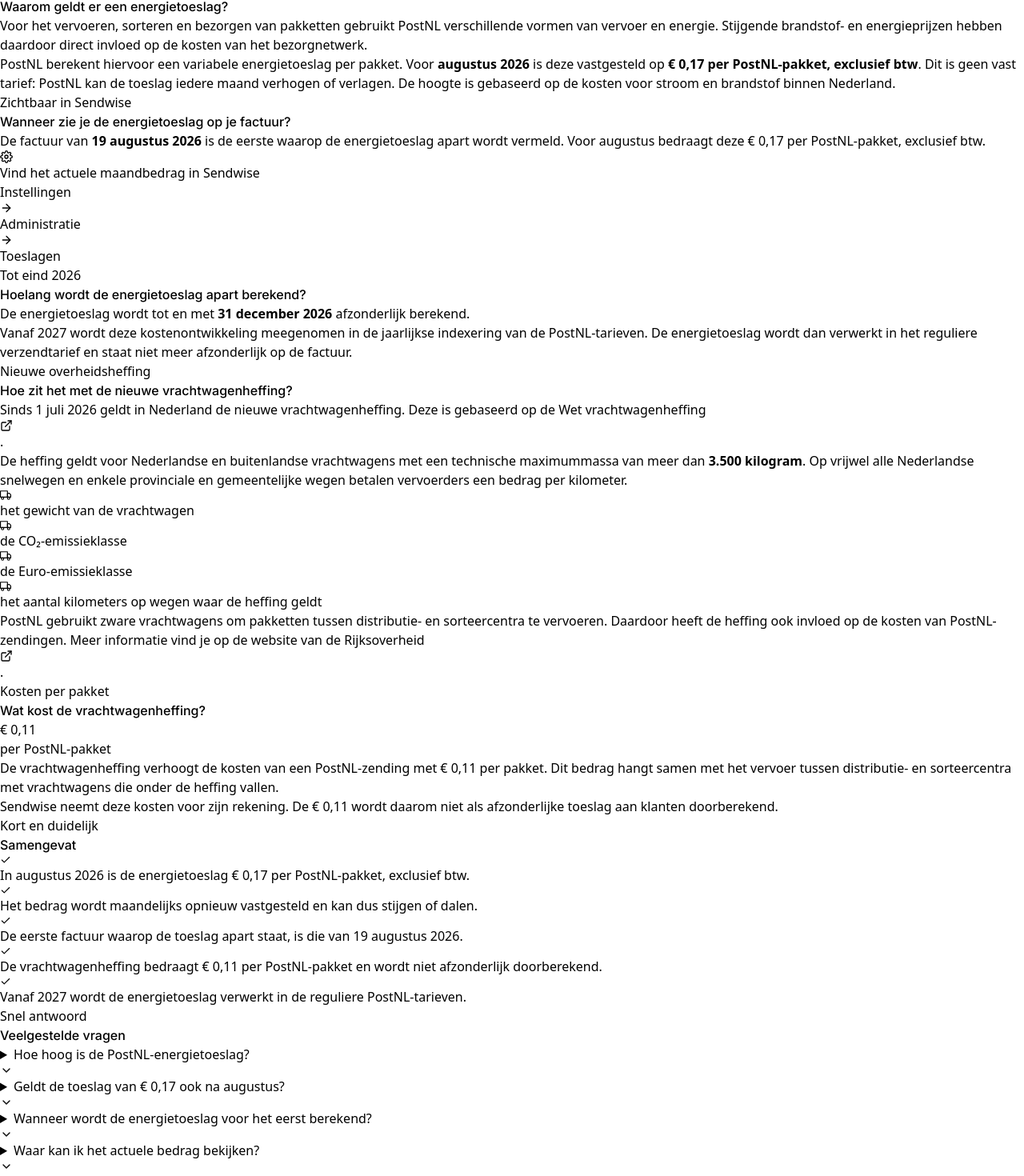
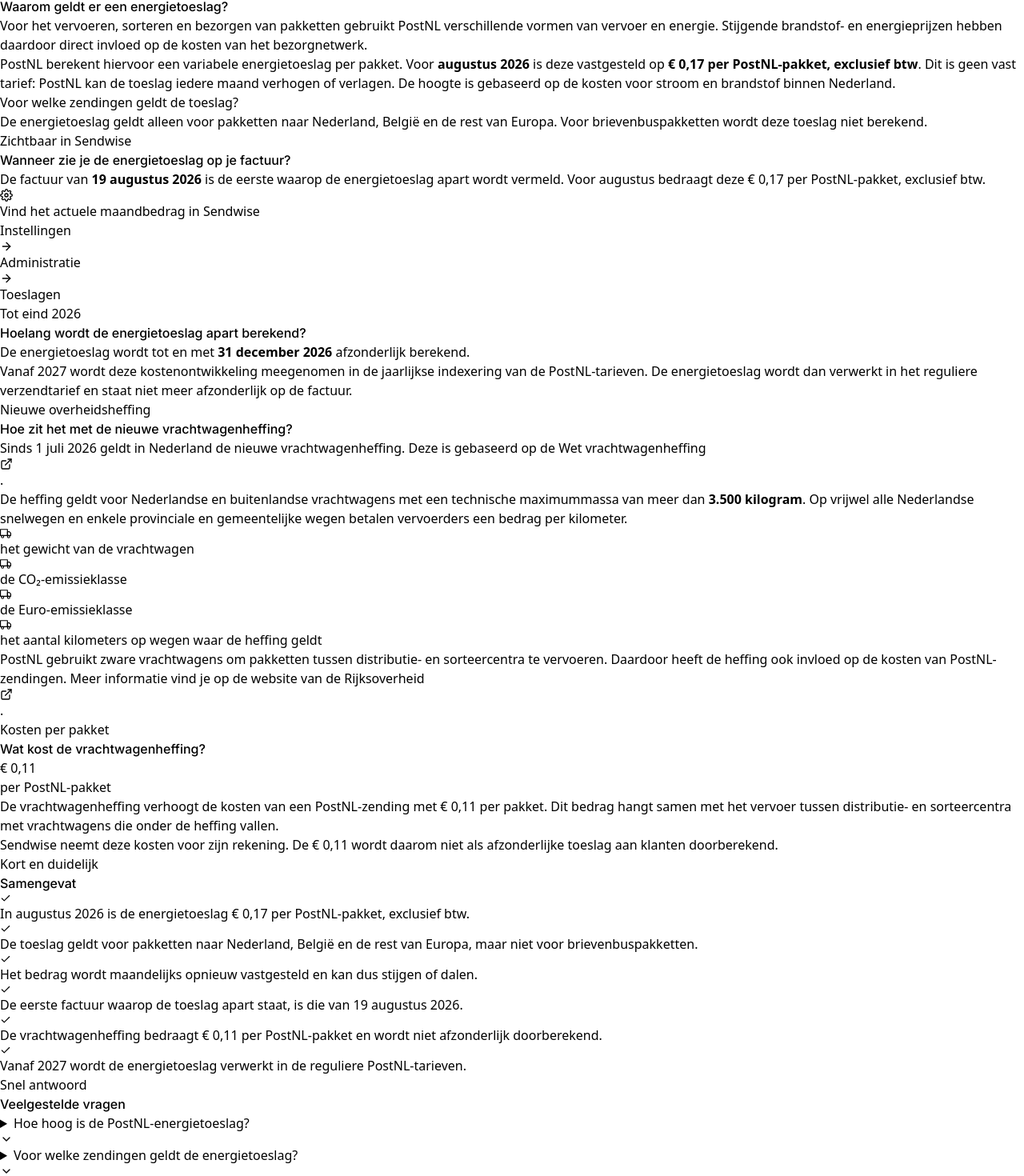
Before and after one commit to Parcxl/planhat, a React (Vite) app: page /kennisbank/postnl-energietoeslag-vrachtwagenheffing in a window 1280 px wide. Shown: the part 893-2363 px from the top of the page at 80% size. Built offline with nearby package versions, Linux system fonts and the light colour scheme.

Commit message:
Clarify surcharge shipment coverage

```diff
--- a/scripts/generate-seo-pages.mjs
+++ b/scripts/generate-seo-pages.mjs
@@ -189,6 +189,7 @@
         <p>Door de oorlog in Iran en de onrust in het Midden-Oosten zijn de brandstofprijzen fors gestegen. Dit heeft direct invloed op de kosten die PostNL maakt voor het vervoeren en bezorgen van pakketten.</p>
         <h2 style="margin-top:48px;font-size:32px;line-height:1.2">Waarom geldt er een energietoeslag?</h2>
         <p>PostNL berekent een variabele energietoeslag per pakket. Voor augustus 2026 is deze vastgesteld op € 0,17 per PostNL-pakket, exclusief btw. Het bedrag geldt alleen voor augustus en kan iedere maand worden verhoogd of verlaagd. De hoogte is gebaseerd op de kosten voor stroom en brandstof binnen Nederland.</p>
+        <p><strong>Voor welke zendingen geldt de toeslag?</strong> De energietoeslag geldt alleen voor pakketten naar Nederland, België en de rest van Europa. Voor brievenbuspakketten wordt deze toeslag niet berekend.</p>
         <h2 style="margin-top:48px;font-size:32px;line-height:1.2">Wanneer zie je de energietoeslag op je factuur?</h2>
         <p>De factuur van 19 augustus 2026 is de eerste waarop de energietoeslag apart staat. Het actuele maandbedrag vind je in Sendwise via Instellingen → Administratie → Toeslagen.</p>
         <h2 style="margin-top:48px;font-size:32px;line-height:1.2">Hoelang wordt de energietoeslag apart berekend?</h2>
--- a/src/page/KennisbankPostnlToeslagen.jsx
+++ b/src/page/KennisbankPostnlToeslagen.jsx
@@ -19,6 +19,7 @@
 
 const summaryItems = [
   "In augustus 2026 is de energietoeslag € 0,17 per PostNL-pakket, exclusief btw.",
+  "De toeslag geldt voor pakketten naar Nederland, België en de rest van Europa, maar niet voor brievenbuspakketten.",
   "Het bedrag wordt maandelijks opnieuw vastgesteld en kan dus stijgen of dalen.",
   "De eerste factuur waarop de toeslag apart staat, is die van 19 augustus 2026.",
   "De vrachtwagenheffing bedraagt € 0,11 per PostNL-pakket en wordt niet afzonderlijk doorberekend.",
@@ -47,6 +48,11 @@
     question: "Hoe hoog is de PostNL-energietoeslag?",
     answer:
       "Voor augustus 2026 bedraagt de energietoeslag € 0,17 per PostNL-pakket, exclusief btw. PostNL stelt de toeslag iedere maand opnieuw vast, waardoor deze kan stijgen of dalen.",
+  },
+  {
+    question: "Voor welke zendingen geldt de energietoeslag?",
+    answer:
+      "De energietoeslag geldt voor pakketten naar Nederland, België en de rest van Europa. Brievenbuspakketten vallen buiten deze toeslag.",
   },
   {
     question: "Geldt de toeslag van € 0,17 ook na augustus?",
@@ -203,6 +209,14 @@
                   vastgesteld op <strong className="font-semibold text-[#0d1321]">€ 0,17 per PostNL-pakket, exclusief btw</strong>.
                   Dit is geen vast tarief: PostNL kan de toeslag iedere maand verhogen of verlagen.
                   De hoogte is gebaseerd op de kosten voor stroom en brandstof binnen Nederland.
+                </p>
+              </div>
+
+              <div className="mt-7 border-l-2 border-[#1a5ee5] bg-[#f7fbff] px-5 py-4 sm:px-6">
+                <p className="font-semibold text-[#0d1321]">Voor welke zendingen geldt de toeslag?</p>
+                <p className="mt-2 text-[0.98rem] leading-7 text-[#526078]">
+                  De energietoeslag geldt alleen voor pakketten naar Nederland, België en de rest
+                  van Europa. Voor brievenbuspakketten wordt deze toeslag niet berekend.
                 </p>
               </div>
             </section>
```
